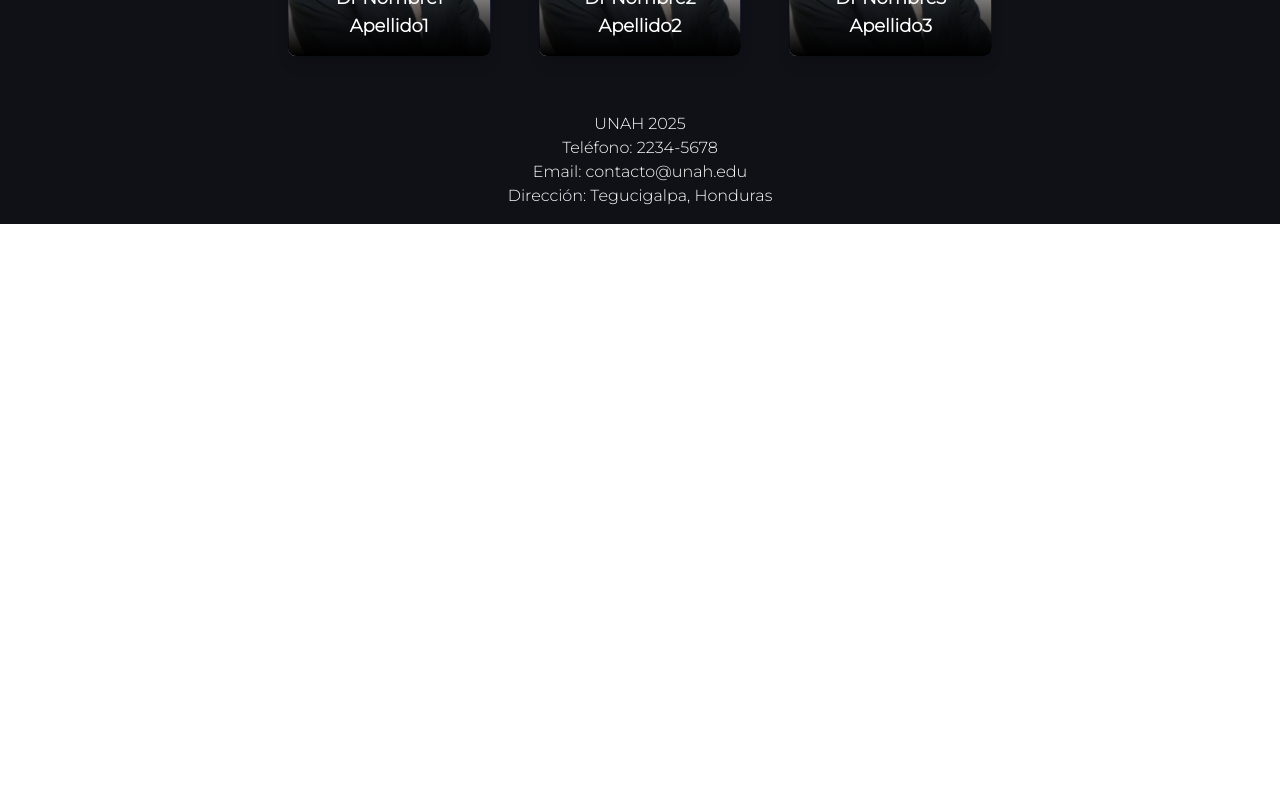
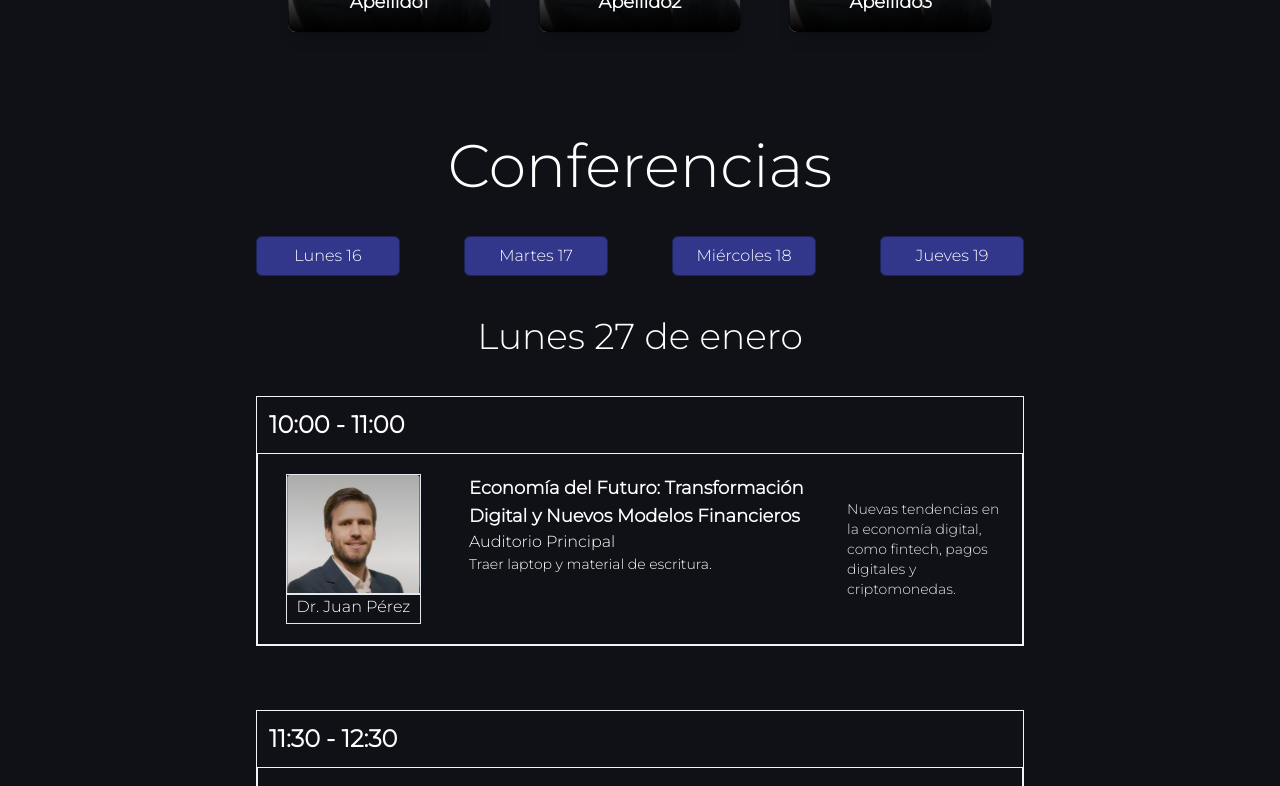
Before and after one commit to erickperejil/Congreso-Universitario-Frontend, a Next.js app: page / in a window 1280 px wide. Shown: the part 3340-4126 px from the top of the page. Before the commit the page ends 3564 px from the top, so only its background shows below. Built offline with nearby package versions, Linux system fonts and the light colour scheme.

Commit message:
creacion de cronograma base

```diff
--- a/package.json
+++ b/package.json
@@ -10,6 +10,7 @@
   },
   "dependencies": {
     "congreso-universitario": "file:",
+    "framer-motion": "^11.15.0",
     "next": "15.1.2",
     "react": "^19.0.0",
     "react-dom": "^19.0.0"
--- a/src/app/page.tsx
+++ b/src/app/page.tsx
@@ -1,4 +1,4 @@
-'use client'
+"use client";
 
 import Cronograma from "@/components/cronograma";
 import Carousel from "@/components/ejes_tematicos";
@@ -8,7 +8,7 @@ import PrimaryButton from "@/components/PrimaryButton";
 
 export default function Home() {
   const handleDownload = () => {
-    console.log('Cronograma descargado');
+    console.log("Cronograma descargado");
   };
 
   return (
@@ -26,7 +26,9 @@ export default function Home() {
           CONGRESO DE <br />
           INNOVACIÓN Y <br />
           TECNOLOGÍA <br />
-          <span className="text-[#32378C] font-extrabold text-shadow-none">UNAH 2025</span>
+          <span className="text-[#32378C] font-extrabold text-shadow-none">
+            UNAH 2025
+          </span>
         </h1>
       </header>
       <div className="h-16 w-full bg-gradient-to-b from-[#020202] to-[#101017]"></div>
@@ -35,21 +37,23 @@ export default function Home() {
       <main>
         {/* seccion de invitacion a descargar cronograma */}
         <section className="w-full h-screen flex items-center justify-center gap-12 px-8">
-          <img src="/promo.enc" alt="Cronograma del evento" className="w-[30rem] rounded-lg" />
+          <img
+            src="/promo.enc"
+            alt="Cronograma del evento"
+            className="w-[30rem] rounded-lg"
+          />
           <div className="w-[30rem] flex flex-col gap-8 text-6xl leading-none">
             <h2>Conoce nuestro cronograma de conferencias</h2>
-            <PrimaryButton text="Descargar Cronograma" action={handleDownload} />
-
+            <PrimaryButton
+              text="Descargar Cronograma"
+              action={handleDownload}
+            />
           </div>
         </section>
 
-
-
         <div className="w-full min-h-screen flex flex-col bg-[101017]">
           <div className="bg-[101017] flex-grow w-full mt-10">
-      <div className="flex justify-center">
-      <Cronograma></Cronograma>
-      </div>
+
 
             <div className="container mx-auto px-4 py-10">
               <section className="mt-12">
@@ -61,25 +65,31 @@ export default function Home() {
                 <div className="flex justify-center mt-[9%]">
                   <Ponentes></Ponentes>
                 </div>
-          <div>
+                <div></div>
+              </section>
+            </div>
+            <div className="flex justify-center">
+              <Cronograma></Cronograma>
+            </div>
 
           </div>
-        </section>
         </div>
-    </div>
-  </div>
-
       </main>
 
       <footer className="text-center py-4">
         <p>UNAH 2025</p>
         <ul className="list-none">
-          <li><strong>Teléfono:</strong> 2234-5678</li>
-          <li><strong>Email:</strong> contacto@unah.edu</li>
-          <li><strong>Dirección:</strong> Tegucigalpa, Honduras</li>
+          <li>
+            <strong>Teléfono:</strong> 2234-5678
+          </li>
+          <li>
+            <strong>Email:</strong> contacto@unah.edu
+          </li>
+          <li>
+            <strong>Dirección:</strong> Tegucigalpa, Honduras
+          </li>
         </ul>
       </footer>
     </div>
-
   );
 }
--- a/src/components/cronograma.tsx
+++ b/src/components/cronograma.tsx
@@ -1,7 +1,145 @@
+import Image from "next/image";
+import { useState, useEffect, FC } from "react";
+import { motion, AnimatePresence } from "framer-motion";
+
+interface Conferencia {
+  horario: string;
+  titulo: string;
+  lugar: string;
+  requerimientos?: string | null;
+  expositor: {
+    nombre: string;
+    imagen: string;
+  };
+  datosImportantes: string[];
+}
+
+const conferencias: Conferencia[] = [
+  {
+    horario: "10:00 - 11:00",
+    titulo: "Economía del Futuro: Transformación Digital y Nuevos Modelos Financieros",
+    lugar: "Auditorio Principal",
+    requerimientos: "Traer laptop y material de escritura.",
+    expositor: {
+      nombre: "Dr. Juan Pérez",
+      imagen: "/img/ponente.svg",
+    },
+    datosImportantes: [
+      "Nuevas tendencias en la economía digital, como fintech, pagos digitales y criptomonedas.",
+      "Concepto de economía circular y su papel en la sostenibilidad.",
+      "Modelos de negocio emergentes basados en tecnología y datos, como la economía de suscripción, economía colaborativa y gig economy.",
+      "Desafíos y oportunidades de la digitalización en los sistemas económicos actuales.",
+    ],
+  },
+  {
+    horario: "11:30 - 12:30",
+    titulo: "El impacto de las criptomonedas en mercados internacionales",
+    lugar: "Sala 2",
+    requerimientos: null,
+    expositor: {
+      nombre: "Ing. Ana López",
+      imagen: "/img/ponente.svg",
+    },
+    datosImportantes: [
+      "Analizar el impacto global de las criptomonedas.",
+      "Entender las oportunidades de inversión a futuro.",
+      "Identificar desafíos en la regulación de activos digitales.",
+    ],
+  },
+];
+
+interface ConferenciaProps {
+  conferencia: Conferencia;
+}
+
+const ConferenciaComponent: FC<ConferenciaProps> = ({ conferencia }) => {
+  const [index, setIndex] = useState(0);
+
+  useEffect(() => {
+    const intervalo = setInterval(() => {
+      setIndex((prev) => (prev + 1) % conferencia.datosImportantes.length);
+    }, 7500);
+    return () => clearInterval(intervalo);
+  }, [conferencia.datosImportantes]);
+
+  return (
+    <div className="w-full border border-slate-100 flex flex-col mb-16">
+      <div className="w-full h-14 flex items-center text-2xl p-3 font-bold">
+        {conferencia.horario}
+      </div>
+      <div id="conferencia" className="w-full border border-slate-100 h-48 flex">
+        <div
+          id="hora"
+          className="p-5 px-7 w-1/4 flex flex-col items-center justify-center"
+        >
+          <div className="relative w-full h-[80%] border border-slate-200">
+            <Image
+              src={conferencia.expositor.imagen}
+              alt={conferencia.expositor.nombre}
+              fill
+              className="object-cover object-top"
+            />
+          </div>
+          <div className="border border-slate-200 w-full h-[20%] text-center">
+            {conferencia.expositor.nombre}
+          </div>
+        </div>
+        <div id="data" className="w-2/4 flex flex-col p-5">
+          <h2 className="text-lg font-bold">{conferencia.titulo}</h2>
+          <div className="text-base">{conferencia.lugar}</div>
+          {conferencia.requerimientos && (
+            <div className="text-sm">{conferencia.requerimientos}</div>
+          )}
+        </div>
+        <div
+          id="datosImportantes"
+          className="overflow-hidden w-1/4 relative p-4 cursor-pointer flex items-center"
+          onClick={() =>
+            setIndex((prev) => (prev + 1) % conferencia.datosImportantes.length)
+          }
+        >
+          <AnimatePresence mode="wait">
+            <motion.div
+              key={index}
+              initial={{ opacity: 0, y: 20 }}
+              animate={{ opacity: 1, y: 0 }}
+              exit={{ opacity: 0, y: -20 }}
+              transition={{ duration: 0.5 }}
+              className="text-slate-200 font-medium text-sm"
+            >
+              {conferencia.datosImportantes[index]}
+            </motion.div>
+          </AnimatePresence>
+        </div>
+      </div>
+    </div>
+  );
+};
+
 export default function Cronograma() {
-    return (
-    <div>
-      trabar aqui
+  return (
+    <div className="my-16 w-full flex flex-col items-center">
+      <h2 className="text-6xl mb-10">Conferencias</h2>
+      <div className="flex w-3/5 justify-between">
+        <div className="border border-[#1f2257] w-36 flex rounded-md bg-[#32378C] justify-center h-10 items-center">
+          Lunes 16
+        </div>
+        <div className="border border-[#1f2257] w-36 flex rounded-md bg-[#32378C] justify-center h-10 items-center">
+          Martes 17
+        </div>
+        <div className="border border-[#1f2257] w-36 flex rounded-md bg-[#32378C] justify-center h-10 items-center">
+          Miércoles 18
+        </div>
+        <div className="border border-[#1f2257] w-36 flex rounded-md bg-[#32378C] justify-center h-10 items-center">
+          Jueves 19
+        </div>
+      </div>
+      <h3 className="text-4xl m-10">Lunes 27 de enero</h3>
+      <div id="conferencias" className="w-3/5">
+        {conferencias.map((conf, idx) => (
+          <ConferenciaComponent key={idx} conferencia={conf} />
+        ))}
+      </div>
     </div>
-    );
-  }
+  );
+}
```
Also changed, not shown: 1 other file (tests, documents, lock files or other folders). Lines whose indentation alone changed are shown as unchanged.
